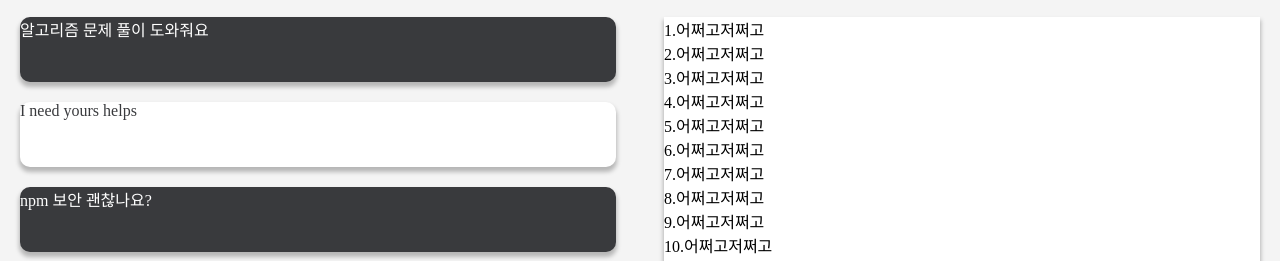
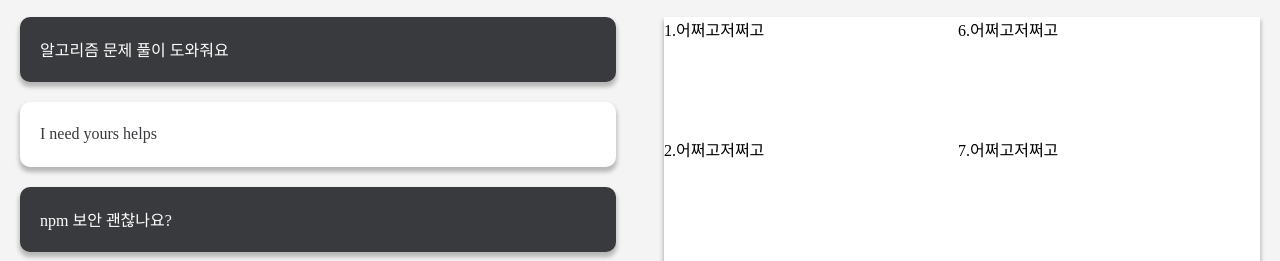
Before and after one commit to paulsea27115/Tait, a plain HTML site: page index.html in a window 1280 px wide. Shown: the part 627-888 px from the top of the page. Drawn offline with Linux system fonts and the light colour scheme; a web font is replaced by a local one.

Commit message:
업데이트

```diff
--- a/CSS/style.css
+++ b/CSS/style.css
@@ -191,6 +191,8 @@ span#login-span{
 /* main page */
 body#main{
     background-color: #f4f4f4;
+    width: 100%;
+    height: 100vh;
 }
 .scroll::-webkit-scrollbar {
     display: none;
@@ -319,13 +321,21 @@ section.main-info > section > div.title {
     width: 3rem;
 }
 section > ul.comment-list > li{
-    width: 100%;
     height: 65px;
     box-shadow:0px 4px 4px 1px rgba(0,0,0,0.25);
 	background:rgba(57,58,61,1);
     border-radius: 10px;
     margin-top: 20px;
     color: white;
+    display: flex;
+    align-items: center;
+    padding-left: 20px;
+}
+section > ul.comment-list > li::after{
+    position: relative;
+    background-color: #FFFFFF;
+    width: auto;
+    height: 2px;
 }
 section > ul.comment-list > li:nth-child(2n){
     background:rgb(255, 255, 255);
@@ -338,3 +348,19 @@ section > ul.top-list{
     box-shadow:0px 4px 4px 1px rgba(0,0,0,0.25);
     margin-top: 20px;
 }
+section > ul.top-list{
+    display: flex;
+    flex-direction: row;
+    align-items: flex-start;
+    flex-grow: 1;
+}
+section > ul.top-list > li{
+    display: flex;
+    flex-grow: 1;
+
+}
+section > ul.top-list > li > ul > li{
+    width: 100%;
+    height: 100%;
+    display: flex;
+}
--- a/index.html
+++ b/index.html
@@ -37,23 +37,31 @@
                     <li>npm 보안 괜찮나요?</li>
                     <li>gopher 한국에서는 언제 할것같나요?</li>
                     <li>jsp 요즘 업계에서 많이 사용되나요?</li>
-                    <l  i>같이 개발할 사람</l>
+                    <li>같이 개발할 사람</li>
                 </ul>
             </section>
             <div id="space"></div>
             <section class="main-top">
                 <div class="title">개발자 커뮤니티</div>
                 <ul class="top-list">
-                    <li>1.어쩌고저쩌고</li>
-                    <li>2.어쩌고저쩌고</li>
-                    <li>3.어쩌고저쩌고</li>
-                    <li>4.어쩌고저쩌고</li>
-                    <li>5.어쩌고저쩌고</li>
-                    <li>6.어쩌고저쩌고</li>
-                    <li>7.어쩌고저쩌고</li>
-                    <li>8.어쩌고저쩌고</li>
-                    <li>9.어쩌고저쩌고</li>
-                    <li>10.어쩌고저쩌고</li>
+                    <li>
+                        <ul>
+                            <li class="item">1.어쩌고저쩌고</li>
+                            <li class="item">2.어쩌고저쩌고</li>
+                            <li class="item">3.어쩌고저쩌고</li>
+                            <li class="item">4.어쩌고저쩌고</li>
+                            <li class="item">5.어쩌고저쩌고</li>
+                        </ul>
+                    </li>
+                    <li>
+                        <ul>
+                            <li class="item">6.어쩌고저쩌고</li>
+                            <li class="item">7.어쩌고저쩌고</li>
+                            <li class="item">8.어쩌고저쩌고</li>
+                            <li class="item">9.어쩌고저쩌고</li>
+                            <li class="item">10.어쩌고저쩌고</li>
+                        </ul>
+                    </li>
                 </ul>
             </section>
         </section>
```
